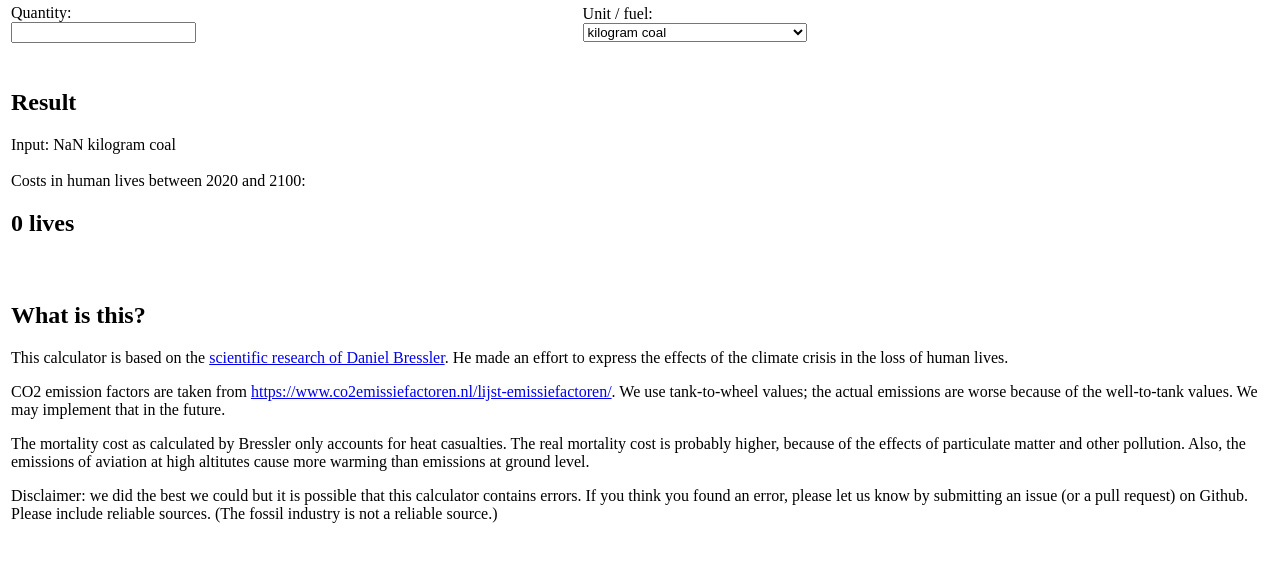
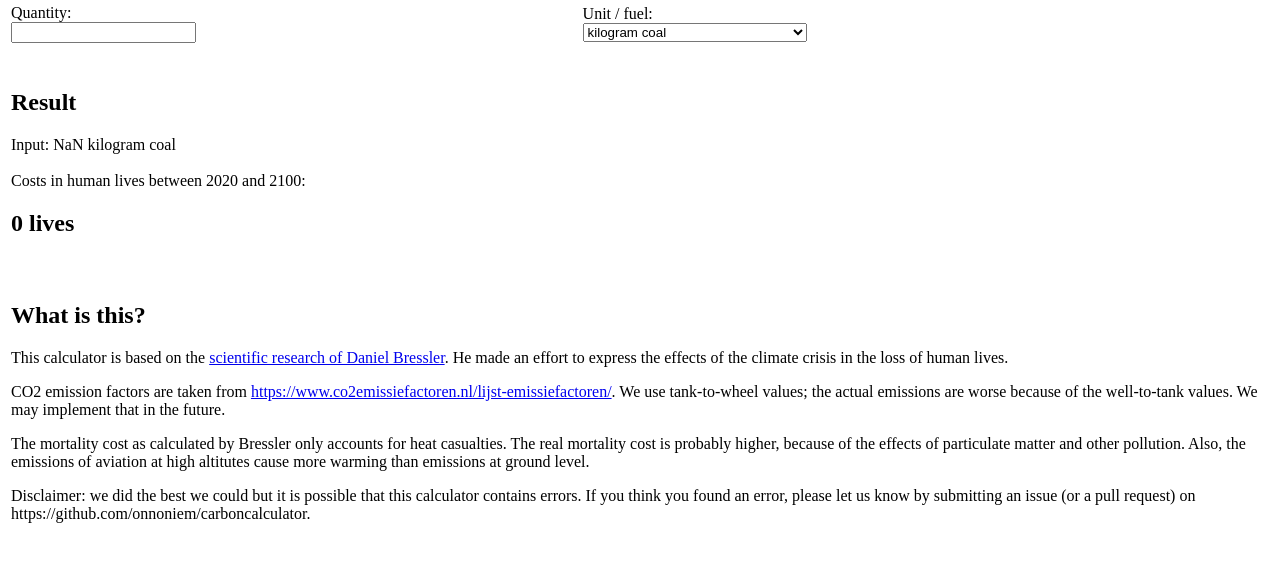
Before and after one commit to FossielvrijNL/carboncalculator, a plain HTML site: page index.html in a window 1280 px wide. Shown: the part 79-640 px from the top of the page. Drawn offline with Linux system fonts and the light colour scheme.

Commit message:
Update index.html
Adding link to Github project repository.

```diff
--- a/index.html
+++ b/index.html
@@ -65,8 +65,7 @@
                             altitutes cause more warming than emissions at ground level.</p>
                         <p>Disclaimer: we did the best we could but it is possible that this calculator
                             contains errors. If you think you found an error, please let us know by
-                            submitting an issue (or a pull request) on Github. Please include reliable sources.
-                            (The fossil industry is not a reliable source.)
+                            submitting an issue (or a pull request) on https://github.com/onnoniem/carboncalculator.
                         </p>
                     </td>
                 </tr>
```
